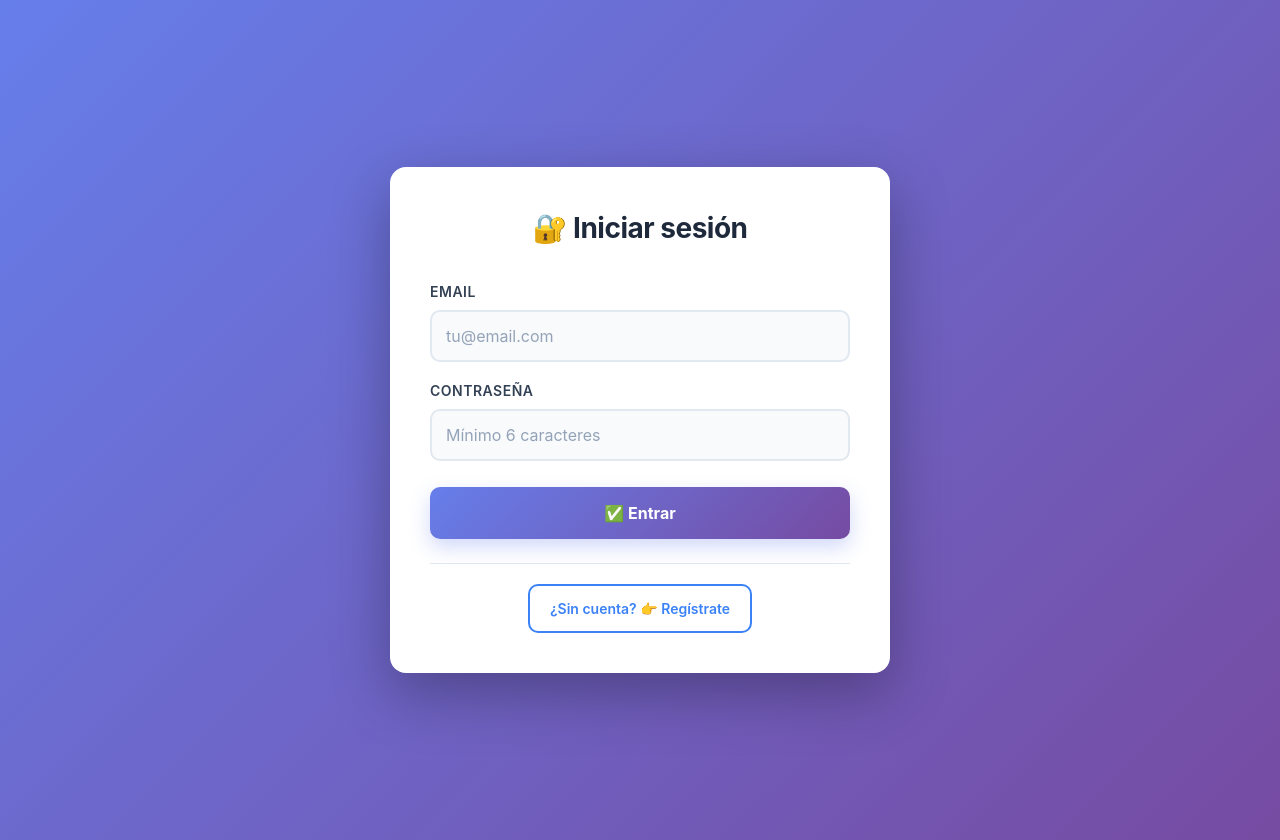
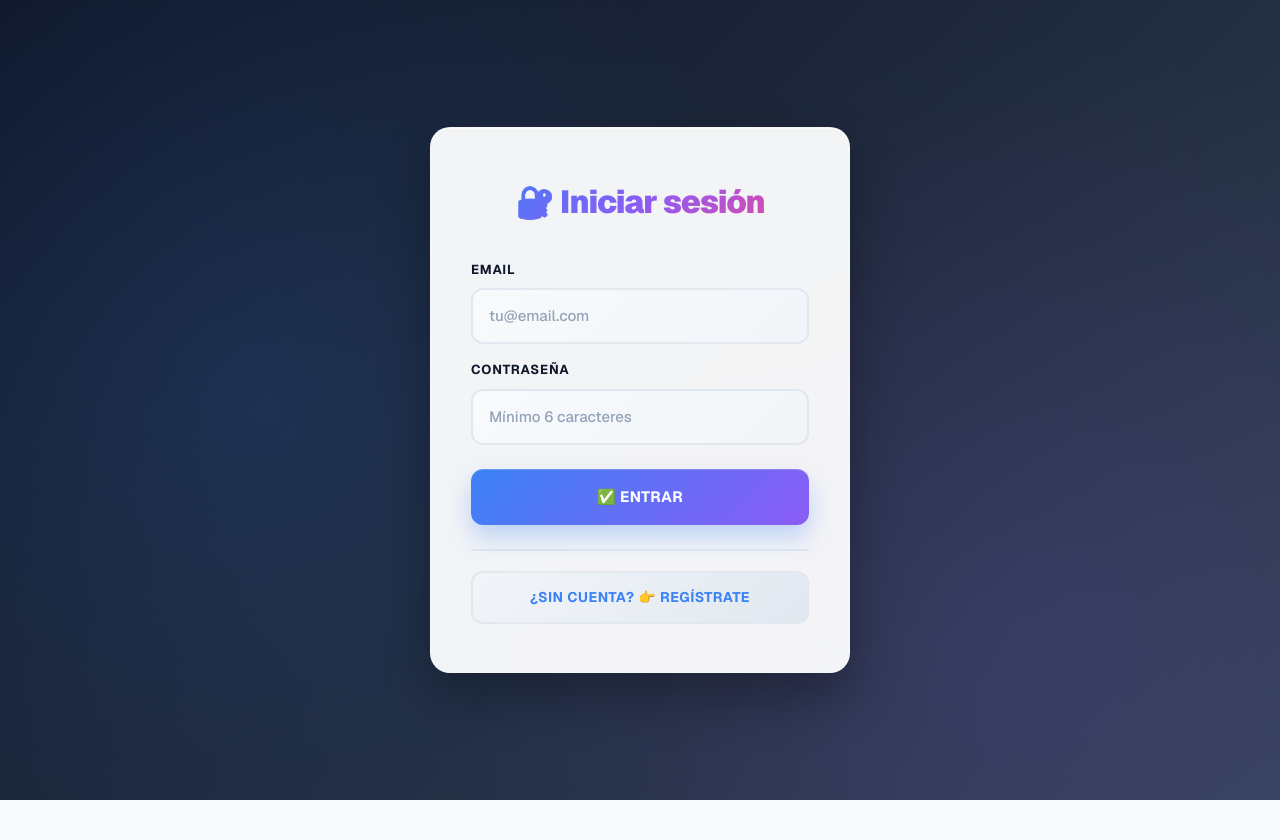
Before and after one commit to dsbetancur11/WorkSpace, a React (Vite) app in the folder 2026-07-17/login-supabase/: page / in a window 1280 px wide. After the commit the page ends 800 px from the top, so only its background shows below. Built offline with nearby package versions, Linux system fonts and the light colour scheme; no server answers.

Commit message:
Diseño premium completo: glassmorphism, tipografía Geist, gradientes avanzados y animaciones sofisticadas

```diff
--- a/2026-07-17/login-supabase/src/Login.css
+++ b/2026-07-17/login-supabase/src/Login.css
@@ -4,32 +4,38 @@
   align-items: center;
   justify-content: center;
   padding: 20px;
-  background: linear-gradient(135deg, #667eea 0%, #764ba2 100%);
-  animation: fadeIn 0.5s ease-in;
+  background: linear-gradient(135deg, #0f172a 0%, #1e293b 50%, #334155 100%);
+  position: relative;
+  overflow: hidden;
 }
 
-@keyframes fadeIn {
-  from {
-    opacity: 0;
-  }
-  to {
-    opacity: 1;
-  }
+.login-container::before {
+  content: '';
+  position: absolute;
+  inset: 0;
+  background: radial-gradient(circle at 20% 50%, rgba(59, 130, 246, 0.15) 0%, transparent 50%),
+              radial-gradient(circle at 80% 80%, rgba(139, 92, 246, 0.15) 0%, transparent 50%);
+  pointer-events: none;
 }
 
 .login-card {
-  background: white;
-  border-radius: 16px;
-  box-shadow: 0 20px 60px rgba(0, 0, 0, 0.3);
+  background: rgba(255, 255, 255, 0.95);
+  backdrop-filter: blur(10px);
+  border: 1px solid rgba(255, 255, 255, 0.2);
+  border-radius: 20px;
+  box-shadow: 0 25px 50px rgba(0, 0, 0, 0.3),
+              inset 0 1px 0 rgba(255, 255, 255, 0.6);
   width: 100%;
   max-width: 420px;
-  padding: 40px;
-  animation: slideUp 0.4s ease-out;
+  padding: 48px 40px;
+  animation: slideUp 0.5s cubic-bezier(0.34, 1.56, 0.64, 1);
+  position: relative;
+  z-index: 1;
 }
 
 @keyframes slideUp {
   from {
-    transform: translateY(30px);
+    transform: translateY(40px);
     opacity: 0;
   }
   to {
@@ -44,28 +50,33 @@
 }
 
 .login-header h1 {
-  font-size: 28px;
-  font-weight: 700;
-  color: #1e293b;
-  margin: 0 0 8px;
-  letter-spacing: -0.5px;
+  font-size: 32px;
+  font-weight: 900;
+  background: linear-gradient(135deg, #3b82f6 0%, #8b5cf6 50%, #ec4899 100%);
+  -webkit-background-clip: text;
+  -webkit-text-fill-color: transparent;
+  background-clip: text;
+  margin: 0 0 12px;
+  letter-spacing: -1px;
 }
 
 .demo-badge {
   display: inline-block;
-  background: linear-gradient(135deg, #60a5fa, #3b82f6);
+  background: linear-gradient(135deg, #3b82f6, #8b5cf6);
   color: white;
-  padding: 6px 12px;
-  border-radius: 20px;
-  font-size: 13px;
-  font-weight: 600;
-  margin-top: 8px;
+  padding: 8px 16px;
+  border-radius: 24px;
+  font-size: 12px;
+  font-weight: 700;
+  text-transform: uppercase;
+  letter-spacing: 0.5px;
+  box-shadow: 0 8px 16px rgba(59, 130, 246, 0.3);
 }
 
 .login-form {
   display: flex;
   flex-direction: column;
-  gap: 18px;
+  gap: 16px;
 }
 
 .form-group {
@@ -75,74 +86,73 @@
 }
 
 .form-group label {
-  font-size: 14px;
-  font-weight: 600;
-  color: #334155;
+  font-size: 13px;
+  font-weight: 700;
+  color: #0f172a;
   text-transform: uppercase;
-  letter-spacing: 0.5px;
+  letter-spacing: 0.8px;
 }
 
 .form-group input {
-  padding: 12px 14px;
+  padding: 14px 16px;
   border: 2px solid #e2e8f0;
-  border-radius: 10px;
-  font-size: 16px;
-  font-family: inherit;
-  transition: all 0.3s ease;
-  background: #f8fafc;
+  border-radius: 12px;
+  font-size: 15px;
+  background: linear-gradient(135deg, #f8fafc 0%, #f1f5f9 100%);
+  transition: all 0.3s cubic-bezier(0.34, 1.56, 0.64, 1);
 }
 
 .form-group input:focus {
   outline: none;
   border-color: #3b82f6;
   background: white;
-  box-shadow: 0 0 0 3px rgba(59, 130, 246, 0.1);
+  box-shadow: 0 0 0 4px rgba(59, 130, 246, 0.1),
+              0 8px 24px rgba(59, 130, 246, 0.2);
 }
 
 .form-group input::placeholder {
   color: #94a3b8;
+  font-weight: 500;
 }
 
 .error-message {
-  background: #fee2e2;
-  color: #dc2626;
-  padding: 12px;
-  border-radius: 8px;
+  background: linear-gradient(135deg, #fee2e2 0%, #fecaca 100%);
+  color: #991b1b;
+  padding: 14px 16px;
+  border-radius: 12px;
   font-size: 14px;
-  font-weight: 500;
+  font-weight: 600;
   border-left: 4px solid #dc2626;
-  animation: shake 0.3s ease;
+  animation: shake 0.4s cubic-bezier(0.36, 0, 0.66, -0.56);
 }
 
 @keyframes shake {
-  0%, 100% {
-    transform: translateX(0);
-  }
-  25% {
-    transform: translateX(-8px);
-  }
-  75% {
-    transform: translateX(8px);
-  }
+  0%, 100% { transform: translateX(0); }
+  25% { transform: translateX(-8px); }
+  75% { transform: translateX(8px); }
 }
 
 .btn-primary {
-  padding: 14px 20px;
+  padding: 16px 20px;
   border: none;
-  border-radius: 10px;
-  font-size: 16px;
+  border-radius: 12px;
+  font-size: 15px;
   font-weight: 700;
   color: white;
-  background: linear-gradient(135deg, #667eea 0%, #764ba2 100%);
+  background: linear-gradient(135deg, #3b82f6 0%, #8b5cf6 100%);
   cursor: pointer;
-  transition: all 0.3s ease;
-  box-shadow: 0 8px 20px rgba(102, 126, 234, 0.3);
+  transition: all 0.3s cubic-bezier(0.34, 1.56, 0.64, 1);
+  box-shadow: 0 12px 24px rgba(59, 130, 246, 0.3),
+              inset 0 1px 0 rgba(255, 255, 255, 0.2);
   margin-top: 8px;
+  text-transform: uppercase;
+  letter-spacing: 0.5px;
 }
 
 .btn-primary:hover:not(:disabled) {
-  transform: translateY(-3px);
-  box-shadow: 0 12px 28px rgba(102, 126, 234, 0.4);
+  transform: translateY(-4px);
+  box-shadow: 0 16px 32px rgba(59, 130, 246, 0.4),
+              inset 0 1px 0 rgba(255, 255, 255, 0.2);
 }
 
 .btn-primary:active:not(:disabled) {
@@ -150,33 +160,36 @@
 }
 
 .btn-primary:disabled {
-  opacity: 0.7;
+  opacity: 0.6;
   cursor: not-allowed;
 }
 
 .login-footer {
   margin-top: 24px;
-  text-align: center;
-  border-top: 1px solid #e2e8f0;
+  border-top: 2px solid #e2e8f0;
   padding-top: 20px;
 }
 
 .btn-secondary {
-  background: white;
+  width: 100%;
+  background: linear-gradient(135deg, #f1f5f9 0%, #e2e8f0 100%);
   color: #3b82f6;
-  border: 2px solid #3b82f6;
-  padding: 12px 20px;
-  border-radius: 10px;
+  border: 2px solid #e2e8f0;
+  padding: 13px 20px;
+  border-radius: 12px;
   font-size: 14px;
-  font-weight: 600;
+  font-weight: 700;
   cursor: pointer;
-  transition: all 0.3s ease;
+  transition: all 0.3s cubic-bezier(0.34, 1.56, 0.64, 1);
+  text-transform: uppercase;
+  letter-spacing: 0.5px;
 }
 
 .btn-secondary:hover {
-  background: #eff6ff;
+  background: linear-gradient(135deg, #eff6ff 0%, #dbeafe 100%);
+  border-color: #3b82f6;
   transform: translateY(-2px);
-  box-shadow: 0 4px 12px rgba(59, 130, 246, 0.2);
+  box-shadow: 0 8px 16px rgba(59, 130, 246, 0.2);
 }
 
 .btn-secondary:active {
@@ -185,16 +198,16 @@
 
 @media (max-width: 480px) {
   .login-card {
-    padding: 24px;
+    padding: 32px 24px;
   }
 
   .login-header h1 {
-    font-size: 24px;
+    font-size: 28px;
   }
 
   .btn-primary,
   .btn-secondary {
-    font-size: 14px;
-    padding: 12px 16px;
+    font-size: 13px;
+    padding: 14px 16px;
   }
 }
--- a/2026-07-17/login-supabase/src/index.css
+++ b/2026-07-17/login-supabase/src/index.css
@@ -1,20 +1,27 @@
+@import url('https://fonts.googleapis.com/css2?family=Geist:wght@400;500;600;700;800;900&display=swap');
+
 :root {
-  font-family: Inter, system-ui, -apple-system, BlinkMacSystemFont, 'Segoe UI', sans-serif;
-  line-height: 1.5;
+  font-family: 'Geist', -apple-system, BlinkMacSystemFont, 'Segoe UI', sans-serif;
+  line-height: 1.6;
   font-weight: 400;
-  color: #111827;
-  background: #f3f4f6;
+  color: #0f172a;
+  background: #f8fafc;
   font-synthesis: none;
   text-rendering: optimizeLegibility;
   -webkit-font-smoothing: antialiased;
   -moz-osx-font-smoothing: grayscale;
 }
 
+* {
+  margin: 0;
+  padding: 0;
+  box-sizing: border-box;
+}
+
 body {
   margin: 0;
   min-width: 320px;
   min-height: 100vh;
-  background: linear-gradient(135deg, #eff6ff, #f9fafb);
 }
 
 #root {
@@ -24,4 +31,13 @@ body {
 button,
 input {
   font: inherit;
+  font-weight: 500;
 }
+
+button {
+  cursor: pointer;
+}
+
+input {
+  border: none;
+}
```
Also changed, not shown: 2026-07-17/login-supabase/src/App.css (+98 -65 lines).
